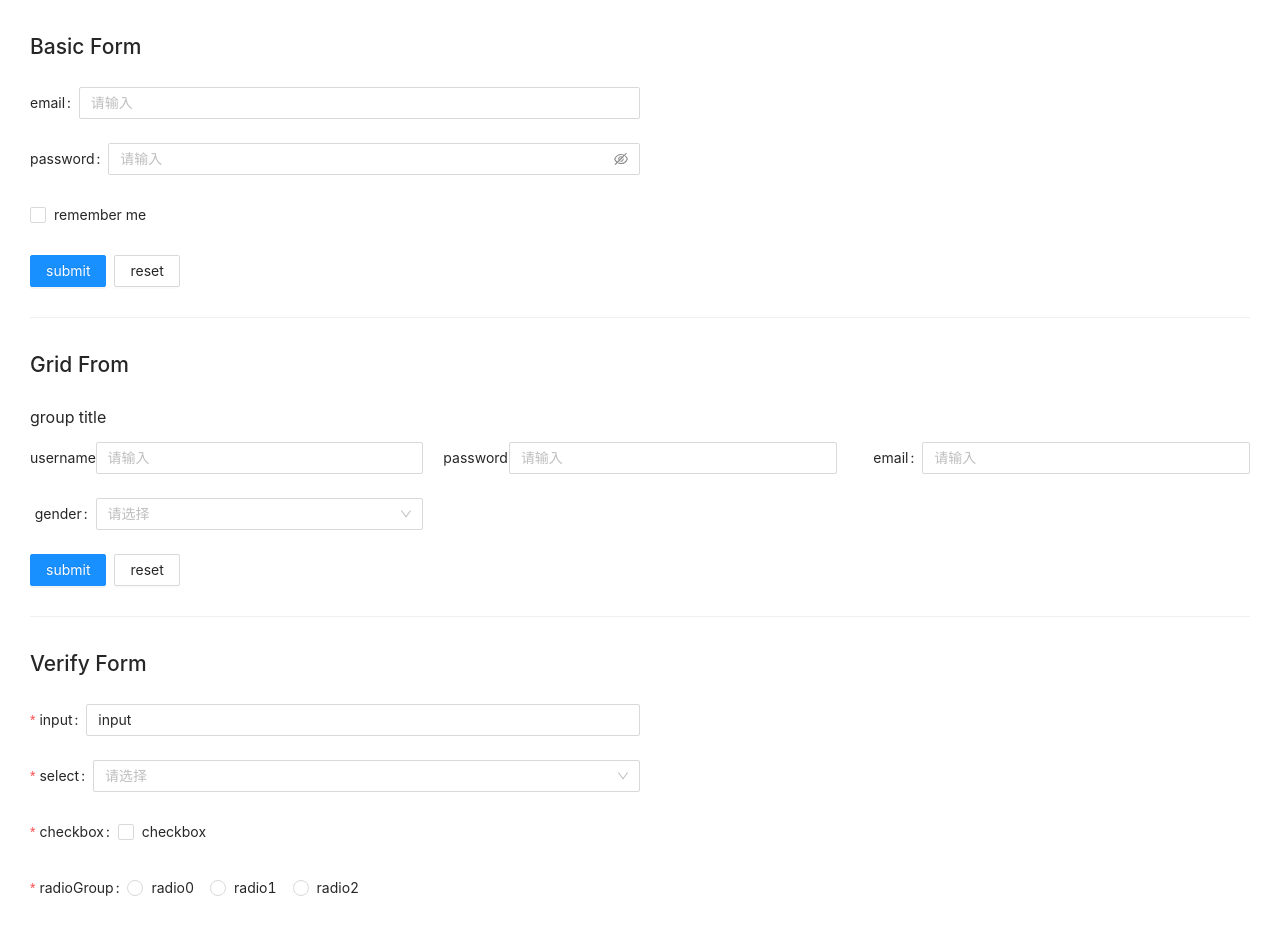
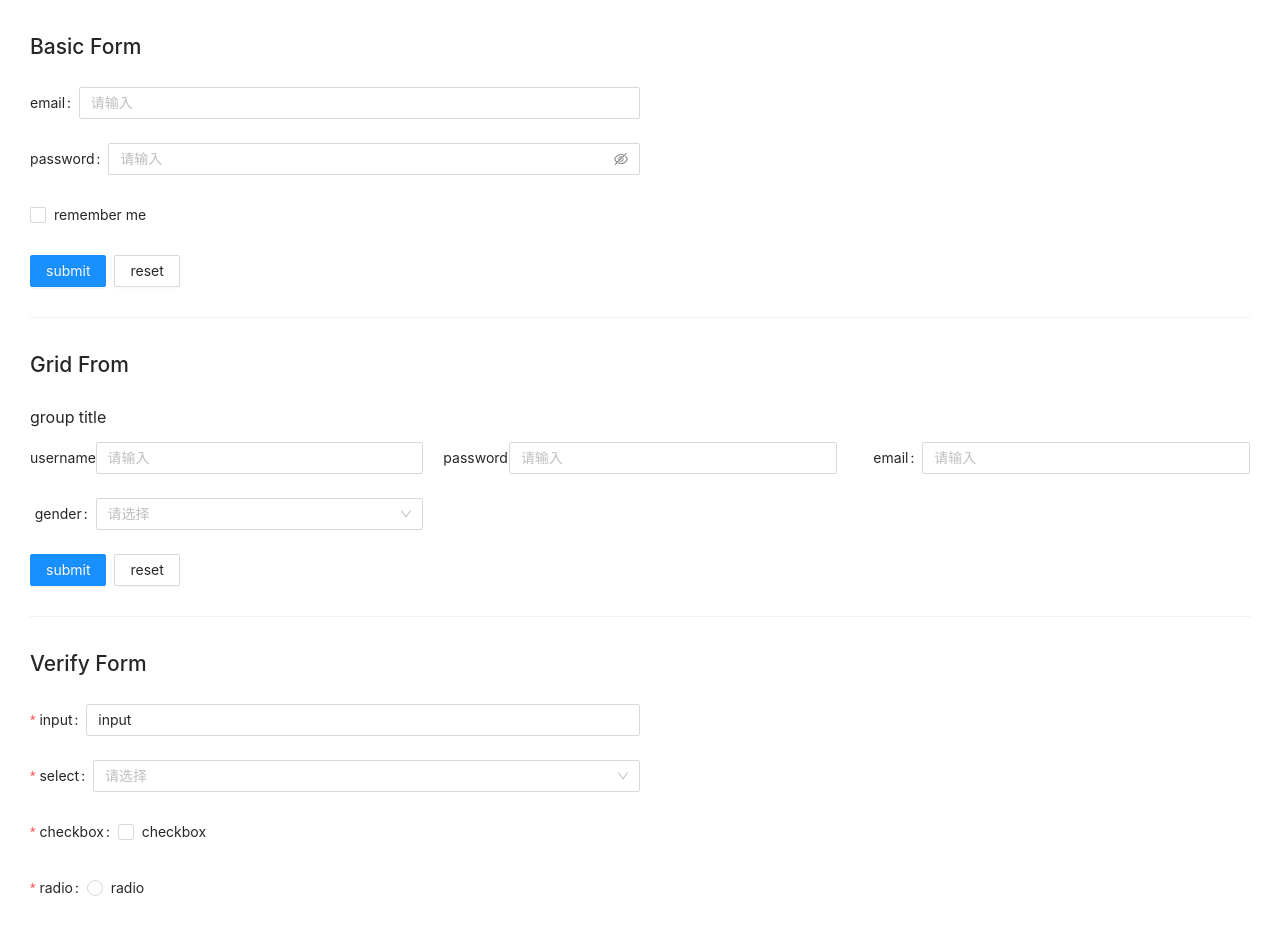
Before and after one commit to 985563349/Pro-Form, a React (Create React App) app: page / in a window 1280 px wide. Shown: the top 926 px of the page. Built offline with nearby package versions, Linux system fonts and the light colour scheme.

Commit message:
ProFormCheckbox添加校验

```diff
--- a/src/App.tsx
+++ b/src/App.tsx
@@ -73,7 +73,6 @@ const App = () => {
             ]}
             rules={[{ required: true }]}
           />
-          {/* TODO: 添加校验 */}
           <ProFormCheckbox
             label="checkbox"
             name="checkbox"
@@ -81,9 +80,9 @@ const App = () => {
           >
             checkbox
           </ProFormCheckbox>
-          {/* <ProFormRadio label="radio" name="radio" rules={[{ required: true }]}>
+          <ProFormRadio label="radio" name="radio" rules={[{ required: true }]}>
             radio
-          </ProFormRadio> */}
+          </ProFormRadio>
           <ProFormRadio.Group
             label="radioGroup"
             name="radioGroup"
--- a/src/components/ProForm/components/Radio/index.tsx
+++ b/src/components/ProForm/components/Radio/index.tsx
@@ -12,7 +12,7 @@ const ProFormRadio: FunctionComponent<ProFormRadioProps> & {
   const { children, ...formProps } = props;
 
   return (
-    <ProFormItem {...formProps}>
+    <ProFormItem {...formProps} valuePropName="checked">
       <Radio>{children}</Radio>
     </ProFormItem>
   );
```
Also changed, not shown: 1 other file (tests, documents, lock files or other folders).
